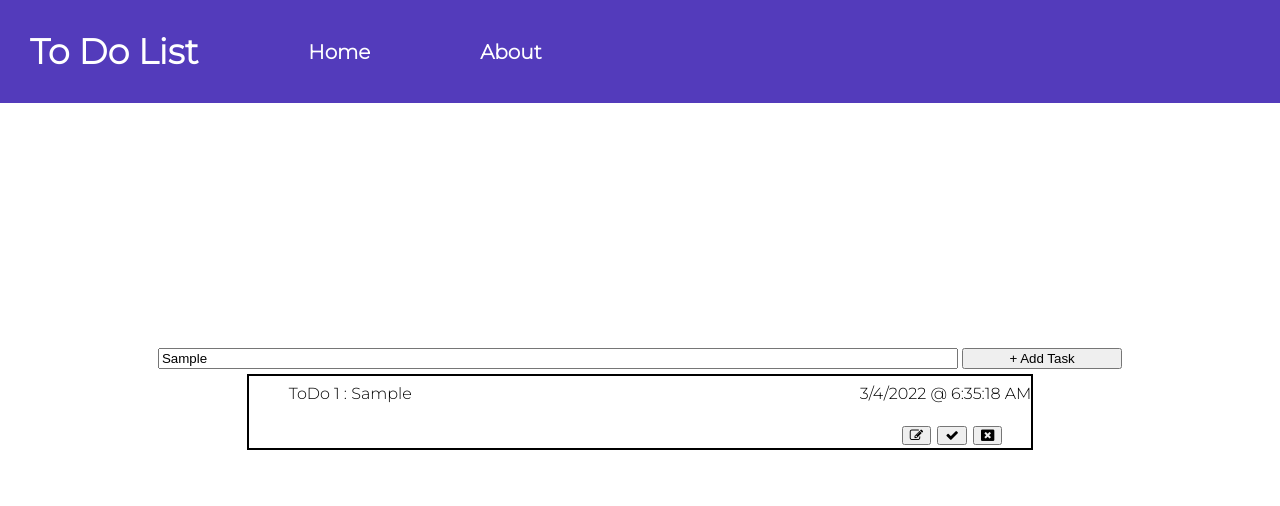
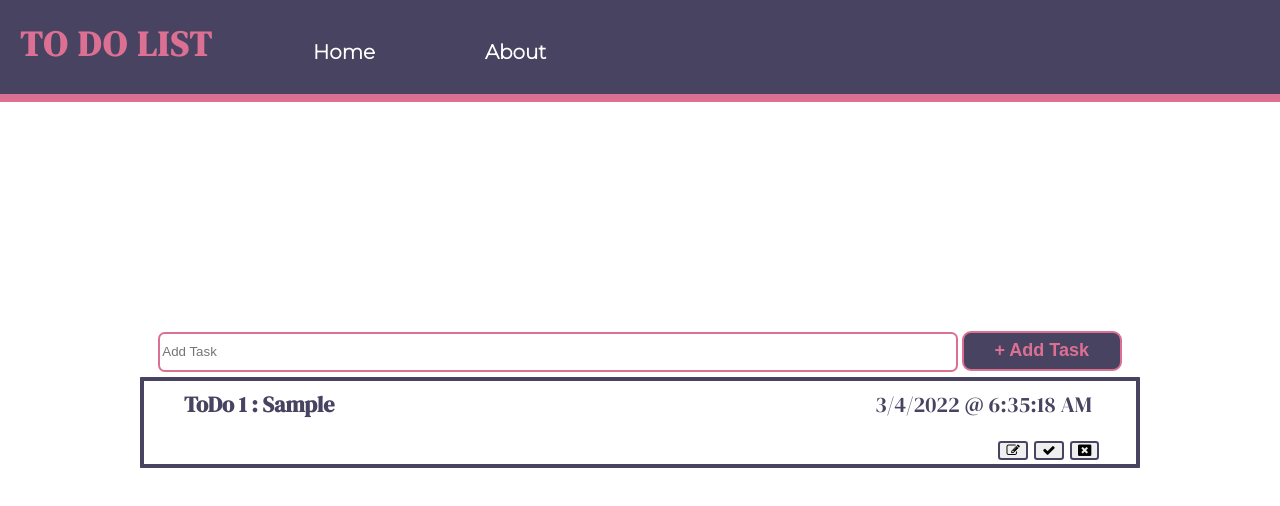
Before and after one commit to zaiiin-u/Final-Javascript-Assignment, a website: page index.html in a window 1280 px wide. Both pictures are taken after typing "Sample" into the empty fields and a click on the button "+ Add Task". Drawn offline with Linux system fonts and the light colour scheme.

Commit message:
improve css

```diff
--- a/css/main.scss
+++ b/css/main.scss
@@ -16,12 +16,13 @@ html,
 body {
   width: 100%;
   height: 100%;
-  font-family: "Montserrat";
+  font-family: "DM Serif Display";
 }
 .nav {
-  background-color: rgb(83, 59, 187);
+  background-color: rgb(72, 67, 97);
   position: fixed;
   display: flex;
+  border-bottom: 0.5em palevioletred solid;
   flex-direction: row;
   justify-content: flex-start;
   width: 100%;
@@ -36,16 +37,17 @@ body {
     margin-left: 50px;
   }
   h1 {
-    color: white;
-    padding: 30px;
+    color: palevioletred;
+    padding: 20px;
     text-decoration: none;
-    font-family: "Montserrat";
+    font-family: "DM Serif Display";
     font-size: 35px;
-    font-weight: 900;
+    font-weight: bolder;
+    letter-spacing: 0.05em;
   }
 
   a:hover {
-    background-color: rgb(201, 116, 172);
+    background-color: rgb(168, 104, 147);
   }
 }
 main {
@@ -54,44 +56,56 @@ main {
   flex-direction: column;
   justify-content: center;
   width: 100%;
-  height: 100vh;
+  height: 100%;
   align-items: center;
   .task_input {
     margin: 0.1rem;
-    justify-content: center;
   }
-
   .input_text {
     width: 50rem;
+    border: 0.2em solid palevioletred;
+    height: 40px;
+    border-radius: 0.5em;
   }
   .add_button {
     width: 10rem;
+    border: 0.15em solid palevioletred;
+    height: 40px;
+    border-radius: 0.5em;
+    background-color: rgb(72, 67, 97);
+    color: palevioletred;
+    font-weight: bolder;
+    font-size: large;
   }
 }
 .task_details {
-  border: solid black 2px;
+  border: solid rgb(72, 67, 97) 0.3em;
   background-color: white;
   margin: 0.2rem;
+  border-radius: 0.05em;
+  width: 1000px;
 
-  .task_data {
   .direction {
     display: flex;
-      flex-direction: row;
-      //justify-content: flex-end;
-      //align-content: flex-end;
+    justify-content: space-between;
 
     .task_name {
       list-style: none;
       padding-top: 0.5rem;
+      font-size: 22px;
+      font-weight: bolder;
+      color: rgb(72, 67, 97);
     }
     .time_and_date {
       padding-top: 0.5rem;
       list-style: none;
-        align-self: flex-end;
-        padding-left: 28rem;
+      padding-right: 2em;
+      font-size: 22px;
+      font-weight: 900px;
+      color: rgb(72, 67, 97);
     }
   }
-  }
+
   .button_response {
     display: flex;
     flex-direction: row;
@@ -99,15 +113,34 @@ main {
     align-content: flex-end;
     margin-right: 1.6rem;
     padding-top: 1.2rem;
+    padding-right: 0.5rem;
+
     button {
       margin: 0.2rem;
+      border: 0.15rem solid rgb(72, 67, 97);
+      border-radius: 0.2rem;
     }
   }
 }
-
+.replace_data_input {
+  display: flex;
+  justify-content: center;
+  padding-top: 2rem;
+  margin: 0.5rem;
   .replace_input {
-  width: 30rem;
+    width: 25rem;
+    border: 0.15em solid palevioletred;
+    height: 38px;
+    border-radius: 0.05rem;
   }
   .replace_button {
-  width: 6rem;
+    width: 7rem;
+    border: 0.15em solid palevioletred;
+    height: 38px;
+    background-color: rgb(72, 67, 97);
+    color: palevioletred;
+    border-radius: 0.05rem;
+    font-size: medium;
+    font-weight: 500;
   }
+}
--- a/index.html
+++ b/index.html
@@ -15,7 +15,7 @@
     <header>
       <a name="mainsection"></a>
       <div class="nav">
-        <h1 class="logo">To Do List</h1>
+        <h1 class="logo">TO DO LIST</h1>
         <a href="#mainsection">Home</a>
         <a href="#mainsection">About</a>
       </div>
--- a/script.js
+++ b/script.js
@@ -22,7 +22,7 @@ class Task {
 <ul class="direction"><li class="task_name">ToDo ${
       tasks.findIndex((element) => element.id === this.id) + 1
     } : ${this.title} </li>
-<li class="time_and_date">${this.getDate()} @ ${this.getTime()}</li>
+<li class="time_and_date">${this.getDate()}  @  ${this.getTime()}</li>
 </ul>
 </div>
 <div class= "button_response">
@@ -39,6 +39,7 @@ class Task {
 </div>
 `;
     document.getElementById("tasks").insertAdjacentHTML("beforeend", html);
+    this.clearInput();
 
     const btn_done = document.getElementById(`btn-donee-${this.id}`);
     btn_done.addEventListener("click", () => this.taskDone());
@@ -52,7 +53,7 @@ class Task {
   //TO ASSIGN DONE
   taskDone() {
     document.querySelector(`.task_details_${this.id}`).style.backgroundColor =
-      "grey";
+      "palevioletred";
   }
   // To DELETE TASK
   taskDelete() {
@@ -64,9 +65,10 @@ class Task {
   }
   // To EDIT TASK
   taskEdit() {
-    const HTML = `
-<input id="replace-input-${this.id}" type="text">
+    const HTML = `<div class = "replace_data_input">
+<input class="replace_input" id="replace-input-${this.id}" type="text">
 <button class="replace_button" id="replace-btn-${this.id}">Replace</button>
+</div>
 `;
     document.getElementById("tasks").insertAdjacentHTML("beforeend", HTML);
 
@@ -82,8 +84,12 @@ class Task {
       }
     });
   }
+
+  //TO  CLEAR INPUT
+  clearInput() {
+    input.value = "";
+  }
 }
-
 ///////////////////////////////////Main/////////////////////////
 const tasks = [];
 function addTask() {
```
Also changed, not shown: css/main.css, 1 other file. Lines whose indentation alone changed are shown as unchanged.
